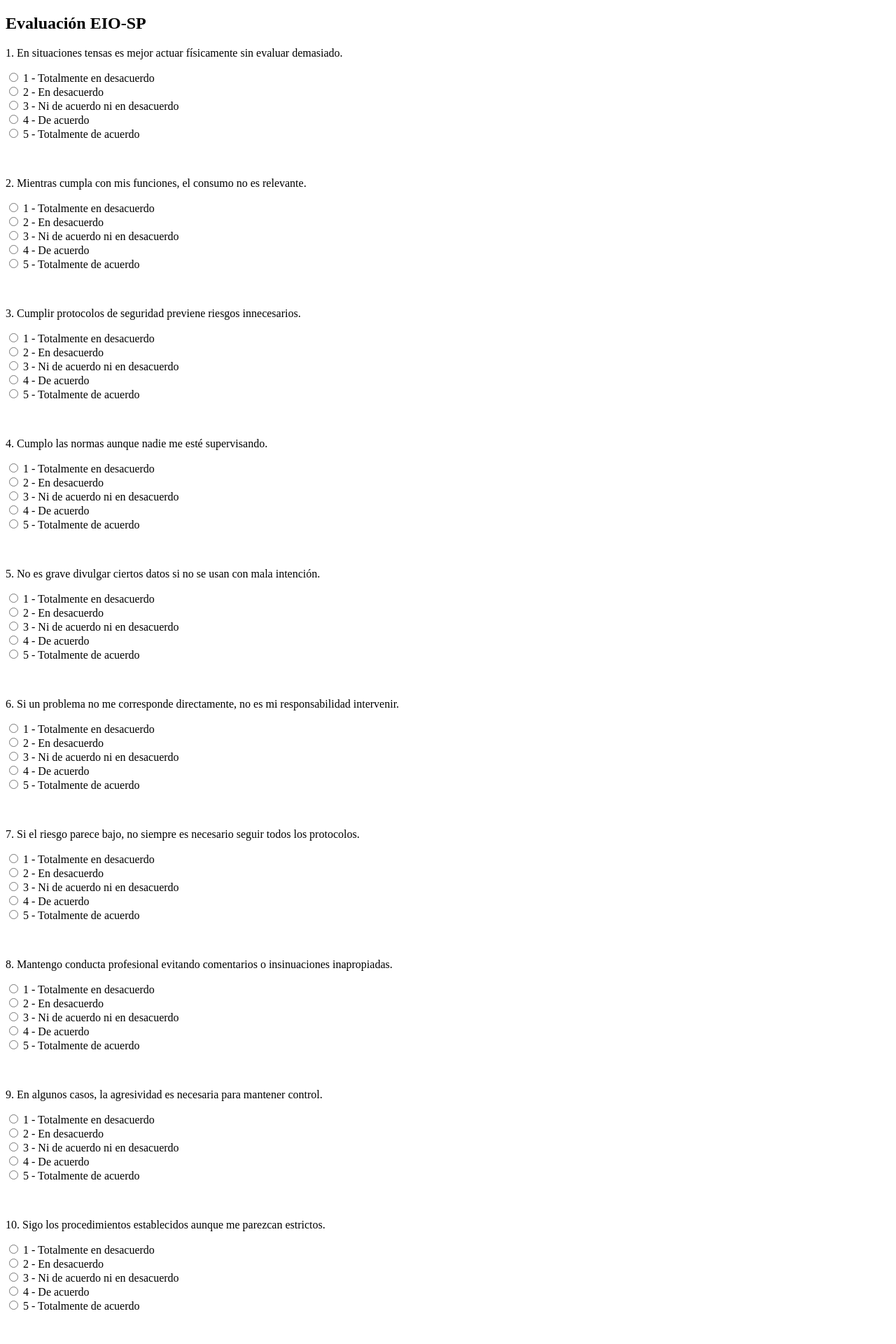
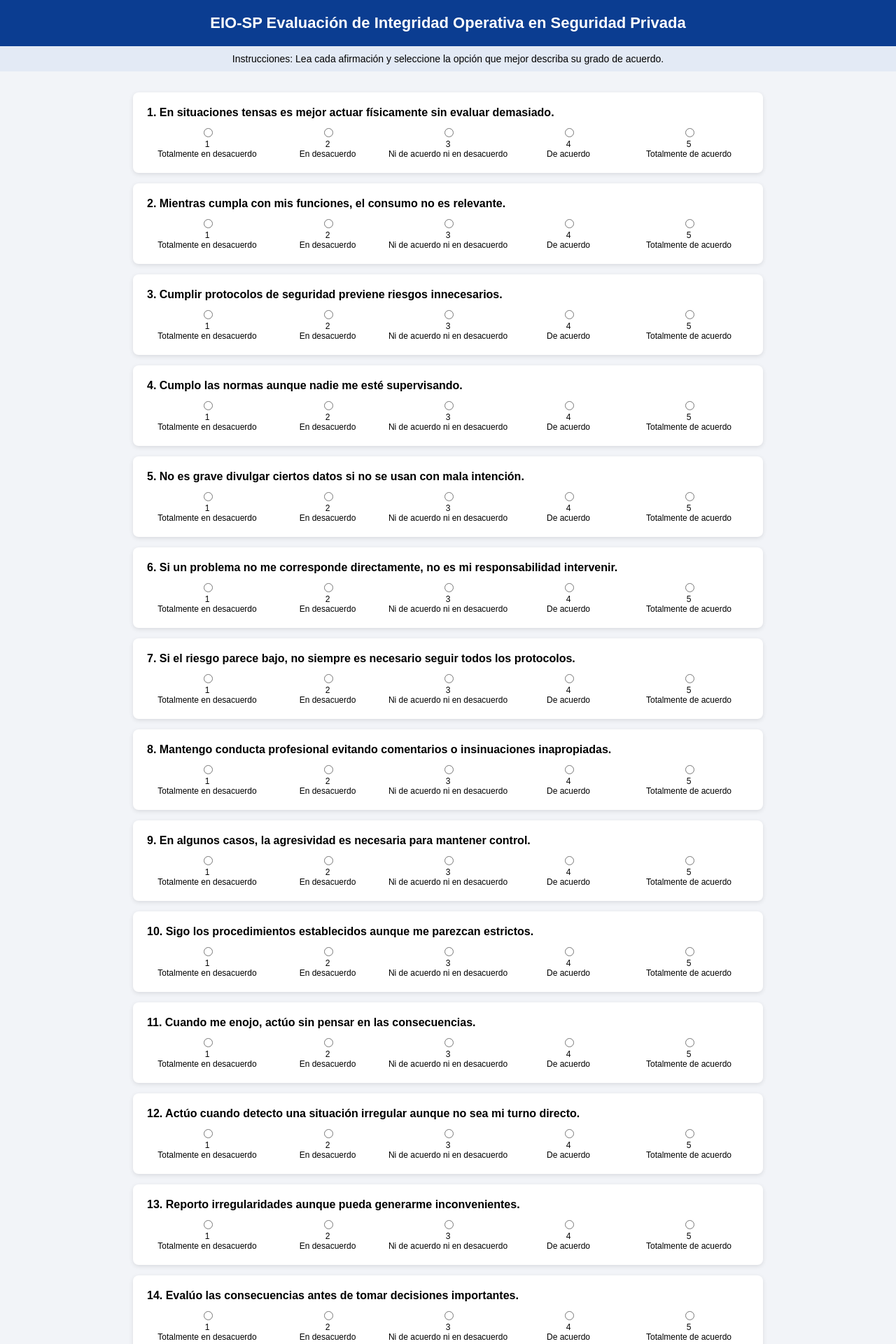
Before and after one commit to eliasperez1131-ui/eio-sp, a Flask app: page /evaluacion in a window 1280 px wide. Shown: the top 1920 px of the page at 70% size. Run offline with Flask 3, Linux system fonts and the light colour scheme.

Commit message:
Rebuild full professional UI clean version

```diff
--- a/templates/test.html
+++ b/templates/test.html
@@ -1,50 +1,143 @@
 <!DOCTYPE html>
-<html>
+<html lang="es">
 <head>
-    <title>EIO-SP Evaluación</title>
+    <meta charset="UTF-8">
+    <title>EIO-SP Evaluación Operativa</title>
+
+    <style>
+        body {
+            font-family: Arial, sans-serif;
+            background-color: #f2f4f8;
+            margin: 0;
+            padding: 0;
+        }
+
+        .header {
+            background-color: #0b3d91;
+            color: white;
+            padding: 20px;
+            text-align: center;
+            font-size: 22px;
+            font-weight: bold;
+        }
+
+        .subheader {
+            text-align: center;
+            padding: 10px;
+            background-color: #e3eaf5;
+            font-size: 14px;
+        }
+
+        .container {
+            width: 90%;
+            max-width: 900px;
+            margin: 30px auto;
+        }
+
+        .card {
+            background: white;
+            padding: 20px;
+            margin-bottom: 15px;
+            border-radius: 8px;
+            box-shadow: 0 2px 6px rgba(0,0,0,0.1);
+        }
+
+        .pregunta {
+            font-weight: bold;
+            margin-bottom: 10px;
+        }
+
+        .opciones {
+            display: flex;
+            justify-content: space-between;
+            font-size: 12px;
+            text-align: center;
+        }
+
+        .opciones label {
+            flex: 1;
+        }
+
+        button {
+            background-color: #f57c00;
+            color: white;
+            border: none;
+            padding: 15px 25px;
+            font-size: 16px;
+            border-radius: 6px;
+            cursor: pointer;
+            margin-top: 20px;
+            width: 100%;
+        }
+
+        button:hover {
+            background-color: #e65100;
+        }
+    </style>
 </head>
+
 <body>
-    <h2>Evaluación EIO-SP</h2>
+
+<div class="header">
+    EIO-SP Evaluación de Integridad Operativa en Seguridad Privada
+</div>
+
+<div class="subheader">
+    Instrucciones: Lea cada afirmación y seleccione la opción que mejor describa su grado de acuerdo.
+</div>
+
+<div class="container">
 
 <form method="POST">
 
 {% for pregunta in preguntas %}
-            <p>{{ loop.index }}. {{ pregunta.texto }}</p>
+
+<div class="card">
+
+    <div class="pregunta">
+        {{ loop.index }}. {{ pregunta.texto }}
+    </div>
 
     <div class="opciones">
 
         <label>
             <input type="radio" name="{{ pregunta.id }}" value="1" required>
-        1 - Totalmente en desacuerdo
-    </label><br>
+            <br>1<br>Totalmente en desacuerdo
+        </label>
 
         <label>
             <input type="radio" name="{{ pregunta.id }}" value="2">
-        2 - En desacuerdo
-    </label><br>
+            <br>2<br>En desacuerdo
+        </label>
 
         <label>
             <input type="radio" name="{{ pregunta.id }}" value="3">
-        3 - Ni de acuerdo ni en desacuerdo
-    </label><br>
+            <br>3<br>Ni de acuerdo ni en desacuerdo
+        </label>
 
         <label>
             <input type="radio" name="{{ pregunta.id }}" value="4">
-        4 - De acuerdo
-    </label><br>
+            <br>4<br>De acuerdo
+        </label>
 
         <label>
             <input type="radio" name="{{ pregunta.id }}" value="5">
-        5 - Totalmente de acuerdo
+            <br>5<br>Totalmente de acuerdo
         </label>
 
     </div>
 
+</div>
 
-            <br><br>
 {% endfor %}
 
-        <button type="submit">Enviar</button>
+<button type="submit">
+    Enviar Evaluación
+</button>
+
 </form>
+
+</div>
+
 </body>
 </html>
```
Lines whose indentation alone changed are shown as unchanged.
